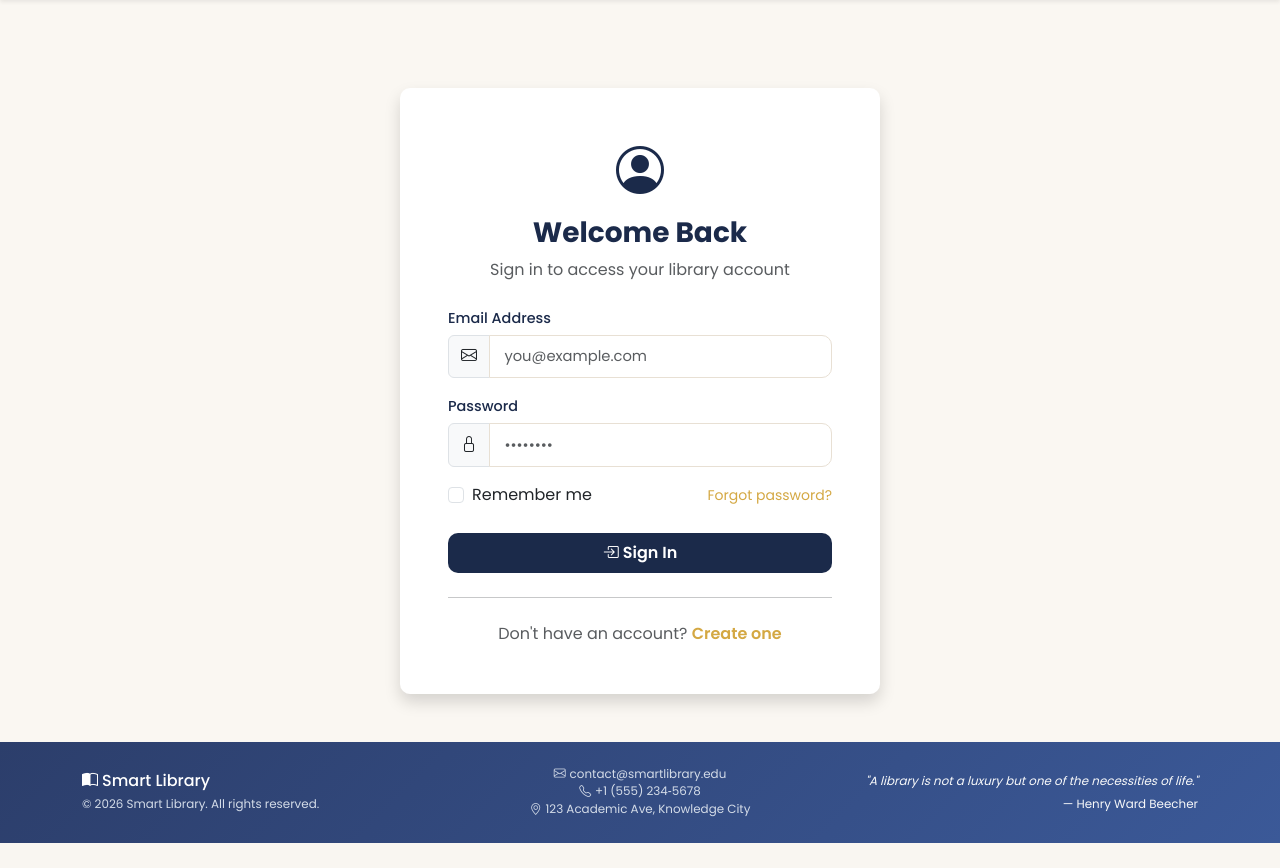
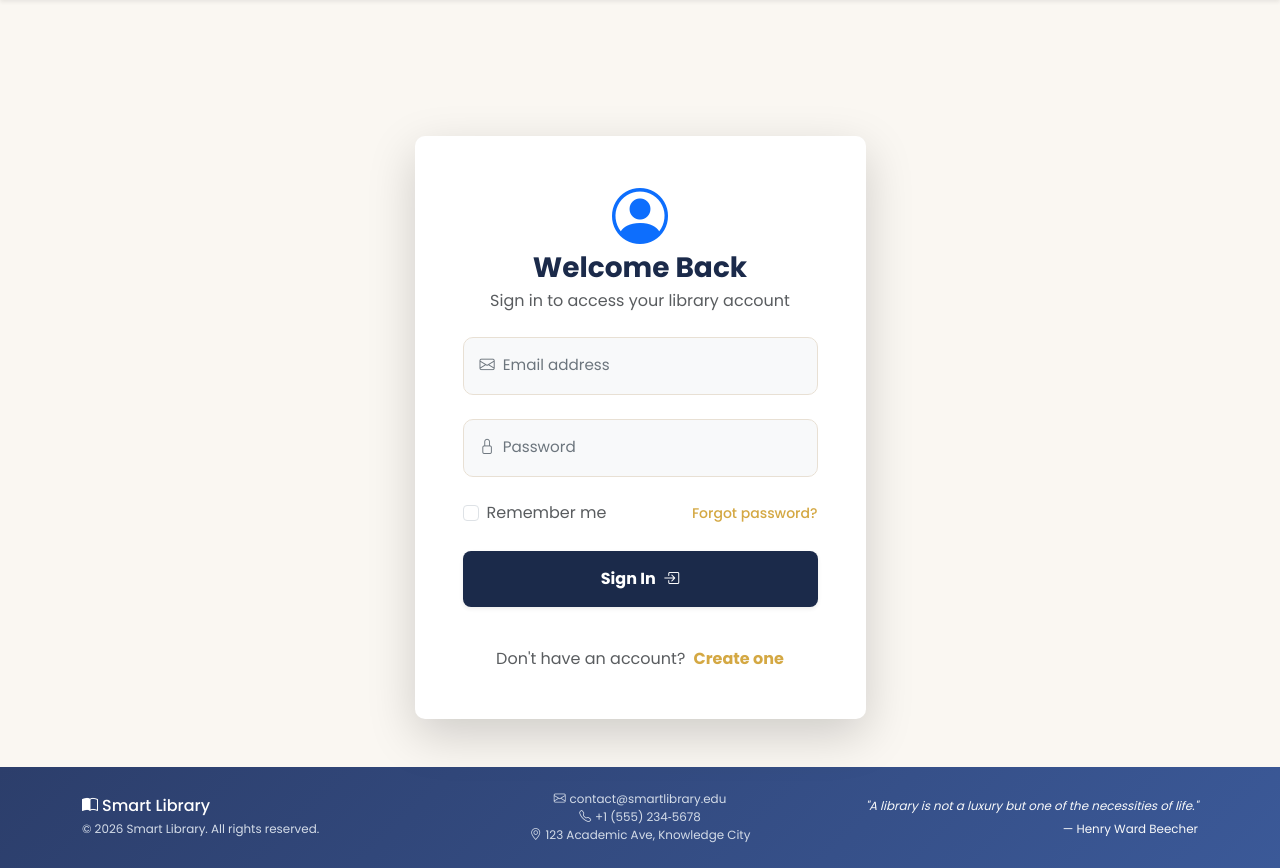
Before and after one commit to AdityaKarippadathUdai/Full-Stack-Project, a Flask app: page /login in a window 1280 px wide. Shown: the part 70-938 px from the top of the page. Before the commit the page ends 913 px from the top, so only its background shows below. Run offline with Flask 3, Linux system fonts and the light colour scheme.

Commit message:
Login Page Added

```diff
--- a/static/css/style.css
+++ b/static/css/style.css
@@ -273,23 +273,33 @@ main { flex: 1; }
   border: 1px solid var(--border);
   padding: .6rem .9rem;
   font-size: .92rem;
-  transition: border-color var(--transition), box-shadow var(--transition);
+  transition: all var(--transition);
+  background-color: #f8f9fa;
 }
 
 .form-control:focus, .form-select:focus {
-  border-color: var(--accent);
-  box-shadow: 0 0 0 .2rem rgba(212,168,67,.25);
+  border-color: var(--primary-light);
+  background-color: #fff;
+  box-shadow: 0 0 0 .25rem rgba(44, 62, 107, 0.15);
 }
 
-.form-label {
+.form-floating > label {
+  color: var(--text-muted);
+  font-size: .95rem;
+  padding-left: 1rem;
+}
+
+.form-floating > .form-control:focus ~ label,
+.form-floating > .form-control:not(:placeholder-shown) ~ label {
+  color: var(--primary);
   font-weight: 500;
-  font-size: .9rem;
-  color: var(--primary);
-  margin-bottom: .35rem;
+  transform: scale(.85) translateY(-.5rem) translateX(.15rem);
 }
 
 .invalid-feedback {
   font-size: .82rem;
+  color: var(--danger);
+  display: block;
 }
 
 /* ===== Buttons ===== */
--- a/templates/base.html
+++ b/templates/base.html
@@ -12,6 +12,8 @@
   <link href="https://cdn.jsdelivr.net/npm/bootstrap-icons@1.11.3/font/bootstrap-icons.min.css" rel="stylesheet">
   <!-- Google Fonts — Inter for a clean modern feel -->
   <link href="https://fonts.googleapis.com/css2?family=Inter:wght@300;400;500;600;700&display=swap" rel="stylesheet">
+  <!-- Animate.css for subtle fade-in effects -->
+  <link rel="stylesheet" href="https://cdnjs.cloudflare.com/ajax/libs/animate.css/4.1.1/animate.min.css"/>
   <!-- Custom CSS -->
   <link href="{{ url_for('static', filename='css/style.css') }}" rel="stylesheet">
 
--- a/templates/login.html
+++ b/templates/login.html
@@ -1,62 +1,62 @@
 {% extends "base.html" %}
 {% set active_page = 'login' %}
 
-{% block title %}Login — LibraHub{% endblock %}
+{% block title %}Login — Smart Library{% endblock %}
 
 {% block content %}
-<div class="container">
-  <div class="card form-card shadow">
+<div class="row justify-content-center align-items-center h-100 mt-5">
+  <div class="col-12 col-md-8 col-lg-5">
 
+    <div class="card form-card shadow-lg border-0 animate__animated animate__fadeInUp">
       <div class="card-body p-4 p-md-5">
+
         <div class="text-center mb-4">
-        <i class="bi bi-person-circle" style="font-size:3rem;color:var(--primary)"></i>
-        <h3 class="mt-2" style="font-weight:700;color:var(--primary)">Welcome Back</h3>
+          <i class="bi bi-person-circle display-4 text-primary mb-3"></i>
+          <h3 class="fw-bold mb-1" style="color:var(--primary)">Welcome Back</h3>
           <p class="text-muted">Sign in to access your library account</p>
         </div>
 
         <form id="loginForm" method="POST" action="{{ url_for('login') }}" novalidate>
-        <!-- Email -->
-        <div class="mb-3">
-          <label for="loginEmail" class="form-label">Email Address</label>
-          <div class="input-group">
-            <span class="input-group-text"><i class="bi bi-envelope"></i></span>
-            <input type="email" class="form-control" id="loginEmail" name="email"
-                   placeholder="you@example.com" required>
-          </div>
-          <div class="invalid-feedback"></div>
+
+          <!-- Email Field -->
+          <div class="form-floating mb-4 position-relative">
+            <input type="email" class="form-control" id="loginEmail" name="email" placeholder="name@example.com" required>
+            <label for="loginEmail"><i class="bi bi-envelope me-2"></i>Email address</label>
+            <div class="invalid-feedback position-absolute w-100 text-start mt-1"></div>
           </div>
 
-        <!-- Password -->
-        <div class="mb-3">
-          <label for="loginPassword" class="form-label">Password</label>
-          <div class="input-group">
-            <span class="input-group-text"><i class="bi bi-lock"></i></span>
-            <input type="password" class="form-control" id="loginPassword" name="password"
-                   placeholder="••••••••" required>
-          </div>
-          <div class="invalid-feedback"></div>
+          <!-- Password Field -->
+          <div class="form-floating mb-4 position-relative">
+            <input type="password" class="form-control" id="loginPassword" name="password" placeholder="Password" required>
+            <label for="loginPassword"><i class="bi bi-lock me-2"></i>Password</label>
+            <div class="invalid-feedback position-absolute w-100 text-start mt-1"></div>
           </div>
 
-        <!-- Remember + Forgot -->
+          <!-- Remember Me + Forgot Password -->
           <div class="d-flex justify-content-between align-items-center mb-4">
             <div class="form-check">
               <input class="form-check-input" type="checkbox" id="rememberMe" name="remember">
-            <label class="form-check-label" for="rememberMe">Remember me</label>
+              <label class="form-check-label text-muted" for="rememberMe">Remember me</label>
             </div>
-          <a href="#" class="small text-accent" style="text-decoration:none">Forgot password?</a>
+            <a href="#" class="small text-accent fw-medium text-decoration-none">Forgot password?</a>
           </div>
 
-        <button type="submit" class="btn btn-primary-custom w-100 py-2">
-          <i class="bi bi-box-arrow-in-right me-1"></i>Sign In
+          <!-- Submit Button -->
+          <button type="submit" class="btn btn-primary-custom w-100 py-3 mb-3 fw-bold rounded-3 shadow-sm">
+            Sign In <i class="bi bi-box-arrow-in-right ms-1"></i>
           </button>
+
         </form>
 
-      <hr class="my-4">
-      <p class="text-center text-muted mb-0">
-        Don't have an account? <a href="{{ url_for('register') }}" class="text-accent fw-semibold" style="text-decoration:none">Create one</a>
+        <div class="text-center mt-4">
+          <p class="text-muted mb-0">Don't have an account?
+            <a href="{{ url_for('register') }}" class="text-accent fw-bold text-decoration-none ms-1">Create one</a>
           </p>
         </div>
 
       </div>
     </div>
+
+  </div>
+</div>
 {% endblock %}
```
Lines whose indentation alone changed are shown as unchanged.
